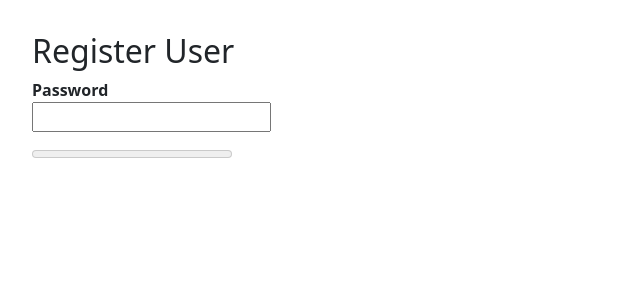
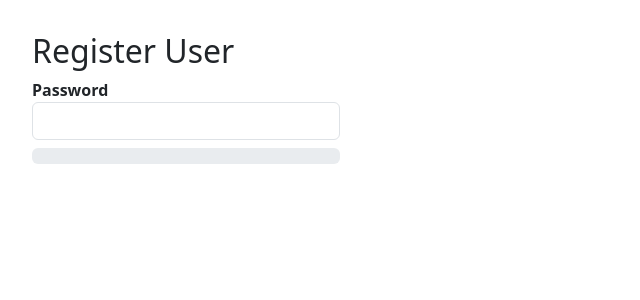
Before and after one commit to anurg/JS, a React (Create React App) app in the folder react-projects/shopping-react/: page / in a window 1280 px wide. Shown: the top 300 px of the page, without its empty margins (0-640 px from the left). Built offline with nearby package versions, Linux system fonts and the light colour scheme.

Commit message:
Bootstrap ProgressBar demo.

```diff
--- a/react-projects/shopping-react/src/components/event-demo/event-demo.jsx
+++ b/react-projects/shopping-react/src/components/event-demo/event-demo.jsx
@@ -131,32 +131,70 @@ import axios from "axios";
 // }
 
 //  Password Strength Demo
+// export function EventDemo(){
+//     const [msg, setMsg] = useState('');
+//     const [meter, setMeter] = useState(0);
+
+//     function VerifyPassword(e) {
+//         if (e.target.value.match(/(?=.*[A-Z])\w{4,15}/)) {
+//             setMeter(100);
+//             setMsg("Strong Password")
+//         } else {
+//             if (e.target.value.length<4) {
+//                 setMeter(30);
+//                 setMsg('Poor Pasword');
+//             } else {
+//                 setMeter(70);
+//                 setMsg('Weak Pasword');
+//             }
+//         }
+//     }
+//     return (
+//         <div className="container-fluid m-2 p-4">
+//             <h2>Register User</h2>
+//             <dl>
+//                 <dt>Password</dt>
+//                 <dd><input type="password" onKeyUp={VerifyPassword}/></dd>
+//                 <dd><meter min="1" max="100" value={meter} style={{width : "200px"}}></meter></dd>
+//                 <dd>{msg}</dd>
+//             </dl>
+//         </div>
+//     );
+// }
+
+//  Password Strength Demo With Bootstrap ProgressBar
+
 export function EventDemo(){
     const [msg, setMsg] = useState('');
-    const [meter, setMeter] = useState(0);
+    const [progressClass,setProgressClass] = useState('');
+    const [progressStyle, setProgressStyle] = useState({width : '0%'})
 
     function VerifyPassword(e) {
         if (e.target.value.match(/(?=.*[A-Z])\w{4,15}/)) {
-            setMeter(100);
-            setMsg("Strong Password")
+                setMsg("Strong Password");
+                setProgressClass('bg-success');
+                setProgressStyle({width : "100%"});
         } else {
             if (e.target.value.length<4) {
-                setMeter(30);
                 setMsg('Poor Pasword');
+                setProgressClass('bg-danger');
+                setProgressStyle({width : "30%"});
             } else {
-                setMeter(70);
                 setMsg('Weak Pasword');
+                setProgressClass('bg-warning');
+                setProgressStyle({width : "70%"});
             }
         }
     }
     return (
         <div className="container-fluid m-2 p-4">
             <h2>Register User</h2>
-            <dl>
+            <dl className="w-25">
                 <dt>Password</dt>
-                <dd><input type="password" onKeyUp={VerifyPassword}/></dd>
-                <dd><meter min="1" max="100" value={meter} style={{width : "200px"}}></meter></dd>
-                <dd>{msg}</dd>
+                <dd><input type="password" onKeyUp={VerifyPassword} className="form-control"/></dd>
+                   <dd className="progress">
+                    <div className={`progress-bar progress-bar-striped progress-bar-animated ${progressClass}`} style={progressStyle}>{msg}</div>
+                   </dd>
             </dl>
         </div>
     );
```
